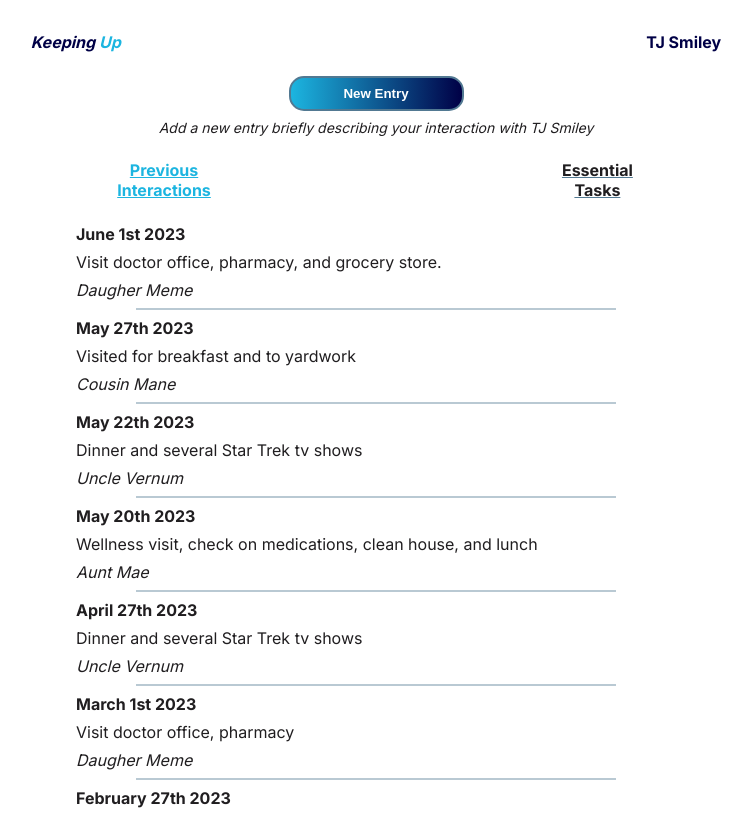
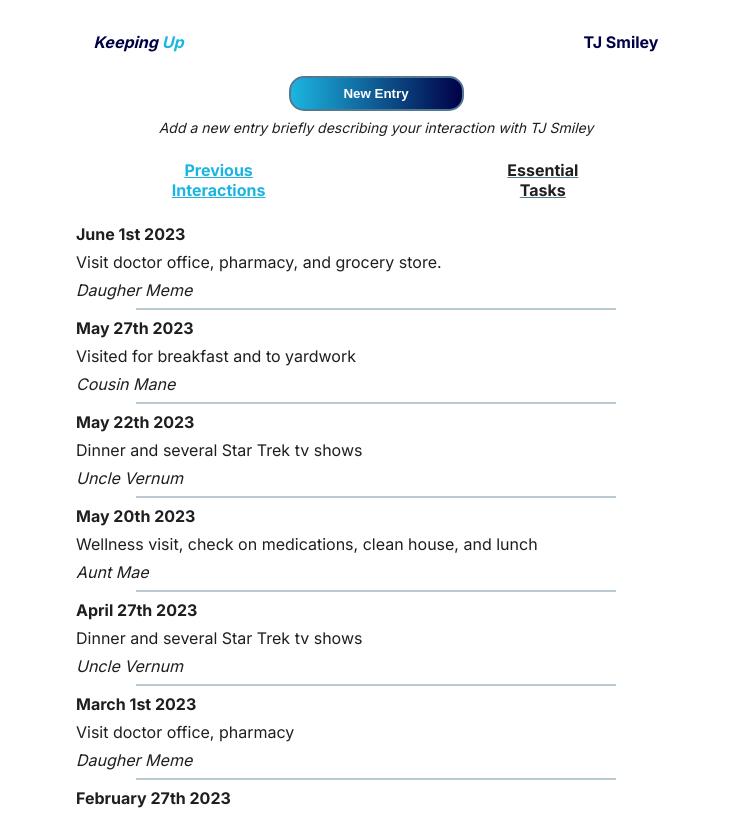
Before and after one commit to jcsmileyjr/elder, a Next.js app: page / in a window 1280 px wide. Shown: the whole page, without its empty margins (264-1016 px from the left). Built offline with nearby package versions, Linux system fonts and the light colour scheme.

Commit message:
Refactor styles to fix navbar & content header bug

```diff
--- a/src/app/page.module.css
+++ b/src/app/page.module.css
@@ -24,6 +24,13 @@
 .navbar {
   display: flex;
   justify-content: space-around;
+}
+
+@media screen and (min-width: 600px) {
+  .navbar {
+    justify-content: center;
+    gap:25rem;
+  }
 }
 
 .elderName {
@@ -182,6 +189,11 @@
     min-width: 600px;
     margin: 0 auto;
   }
+
+  .contentTitleContainer {
+    justify-content: center;
+    gap: 15rem;
+  }
 }
 
 .taskHeader {
```
